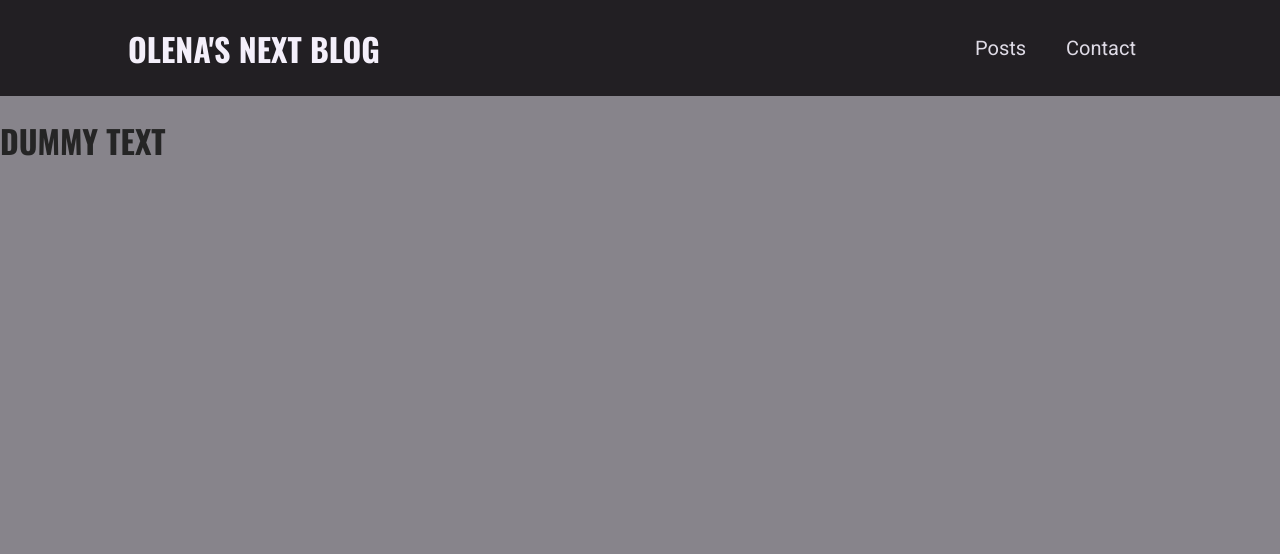
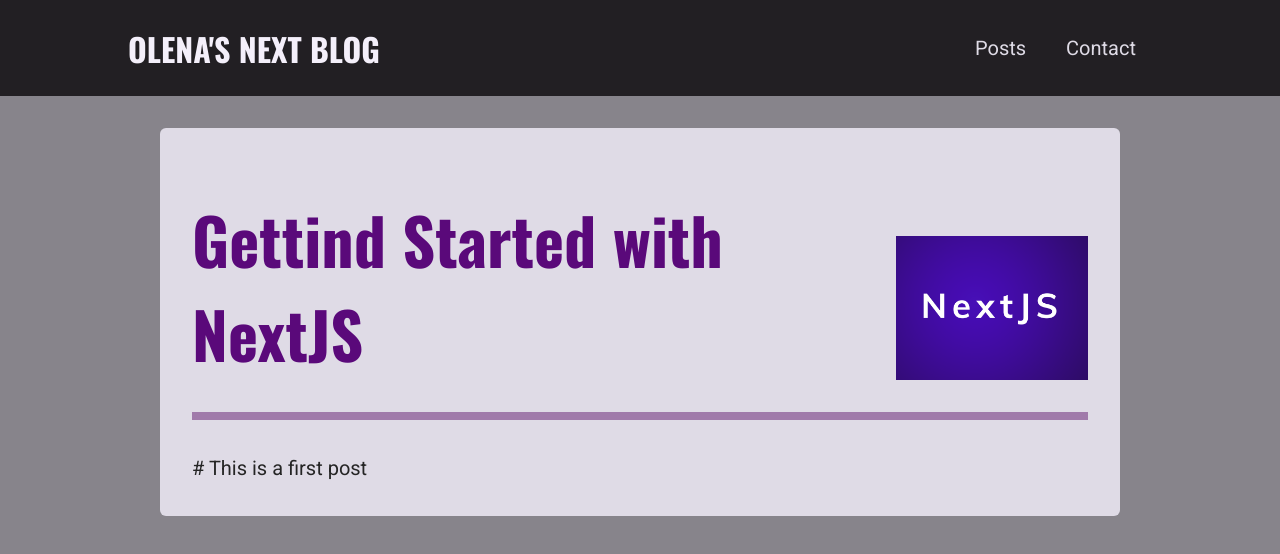
Before and after one commit to olena-ole/next-blog-app, a Next.js app: page /posts/getting-started-with-nextjs in a window 1280 px wide. Shown: the top 554 px of the page. Built offline with nearby package versions, Linux system fonts and the light colour scheme.

Commit message:
added postDetail page and worked on header, content is dummy

```diff
--- /dev/null
+++ b/components/posts/post-detail/post-content.js
@@ -0,0 +1,22 @@
+import classes from './post-content.module.css';
+
+import PostHeader from './post-header';
+
+const DUMMY_POST = {
+    slug: 'getting-started-with-nextjs',
+    title:'Gettind Started with NextJS',
+    image:'getting-started-nextjs.png',
+    date: '2022-02-10',
+    content: '# This is a first post'
+};
+
+export default function PostContent() {
+    const imagePath = `/images/posts/${DUMMY_POST.slug}/${DUMMY_POST.image}`;
+
+    return (
+        <article className={classes.content}>
+            <PostHeader title={DUMMY_POST.title} image={imagePath} />
+            {DUMMY_POST.content}
+        </article>
+    );
+};
--- /dev/null
+++ b/components/posts/post-detail/post-content.module.css
@@ -0,0 +1,26 @@
+.content {
+    width: 95%;
+    max-width: 60rem;
+    margin: var(--size-8) auto;
+    font-size: var(--size-5);
+    line-height: var(--size-8);
+    background-color: var(--color-grey-100);
+    border-radius: 6px;
+    padding: var(--size-4);
+  }
+
+  .content p {
+    color: var(--color-grey-800);
+  }
+
+  .content .image {
+    margin: var(--size-4) auto;
+    width: 100%;
+    max-width: 600px;
+  }
+
+  @media (min-width: 768px) {
+    .content {
+      padding: var(--size-8);
+    }
+  }
--- /dev/null
+++ b/components/posts/post-detail/post-header.js
@@ -0,0 +1,20 @@
+import classes from './post-header.module.css';
+
+import Image from 'next/image';
+
+export default function PostHeader(props) {
+    const { title, image } = props;
+
+
+    return (
+        <header className={classes.header}>
+            <h1>{title}</h1>
+            <Image
+                src={image}
+                alt={title}
+                width={200}
+                height={150}
+            />
+        </header>
+    );
+};
--- /dev/null
+++ b/components/posts/post-detail/post-header.module.css
@@ -0,0 +1,37 @@
+.header {
+    padding-bottom: var(--size-8);
+    border-bottom: 8px solid var(--color-primary-100);
+    margin: var(--size-4) 0;
+    display: flex;
+    flex-direction: column-reverse;
+    justify-content: space-between;
+    align-items: center;
+    gap: 1rem;
+  }
+
+  .header h1 {
+    font-size: var(--size-8);
+    color: var(--color-primary-500);
+    margin: 0;
+    line-height: initial;
+    text-align: center;
+  }
+
+  .header img {
+    object-fit: cover;
+    width: 200px;
+    height: 120px;
+  }
+
+  @media (min-width: 768px) {
+    .header {
+      margin: var(--size-8) 0;
+      flex-direction: row;
+      align-items: flex-end;
+    }
+
+    .header h1 {
+      font-size: var(--size-16);
+      text-align: left;
+    }
+  }
--- a/pages/posts/[slug].js
+++ b/pages/posts/[slug].js
@@ -1,3 +1,5 @@
+import PostContent from '../../components/posts/post-detail/post-content';
+
 export default function PostPage() {
-    return <h1>DUMMY TEXT</h1>
+    return <PostContent />
 };
```
